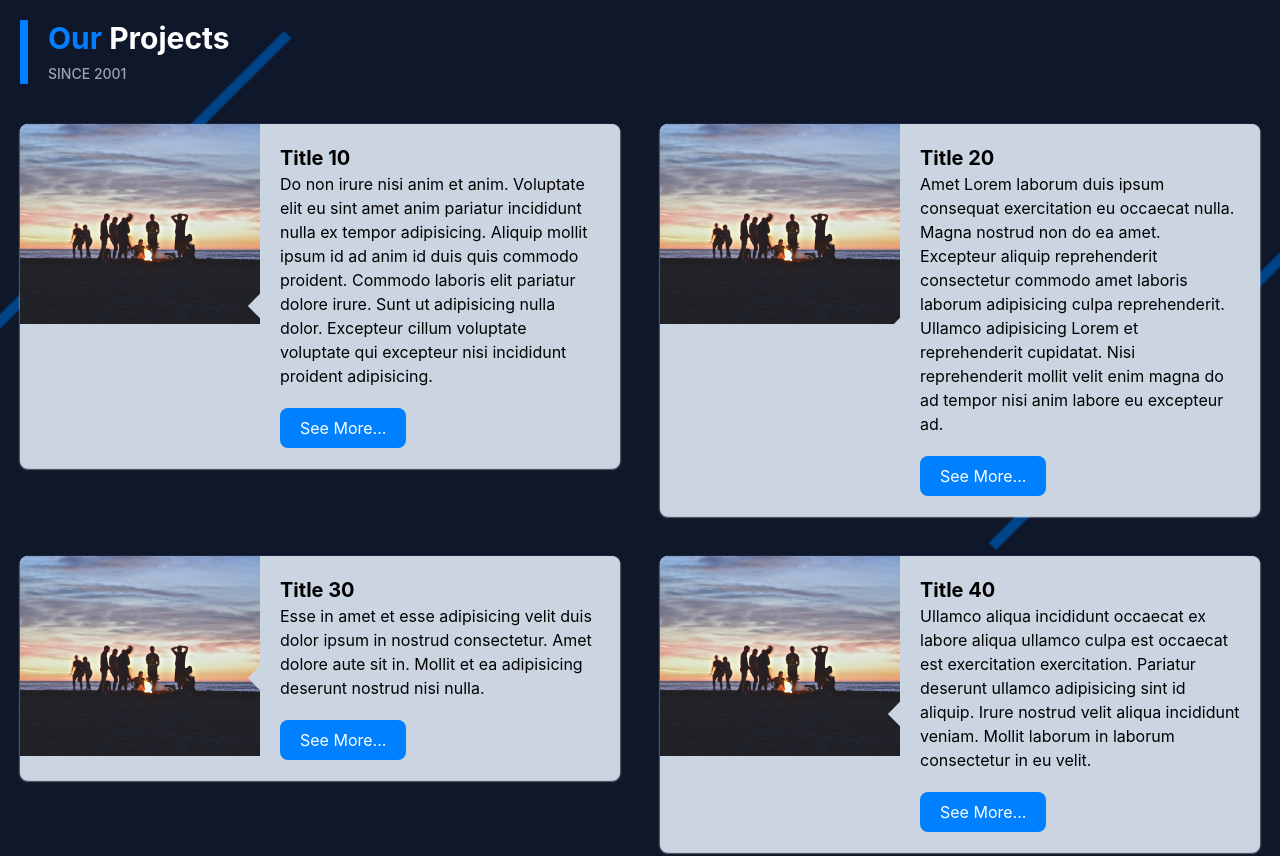
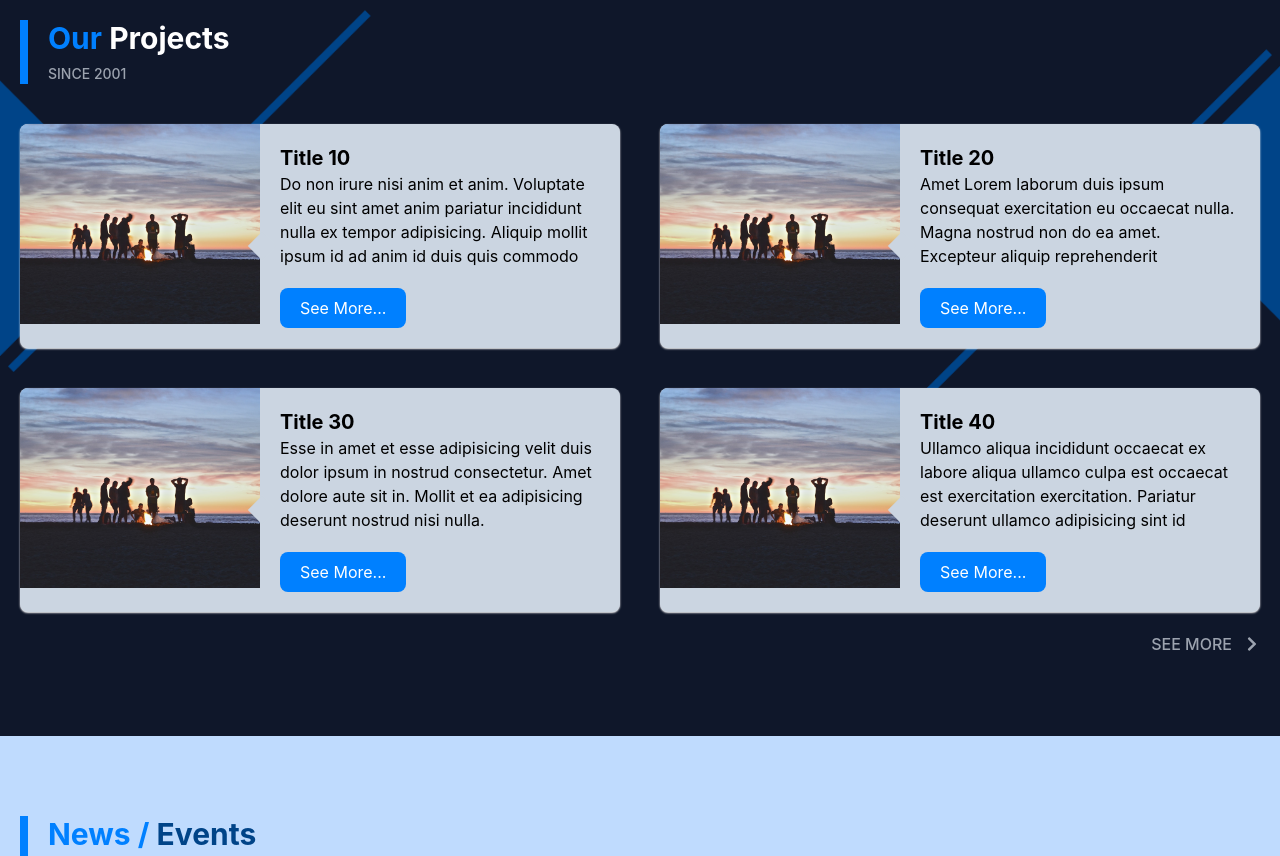
Before and after one commit to sandeshpaudel81/firebase-react, a React (Create React App) app: page / in a window 1280 px wide. Shown: the part 1240-2096 px from the top of the page. Built offline with nearby package versions, Linux system fonts and the light colour scheme; no server answers.

Commit message:
project component content

```diff
--- a/src/components/Project.jsx
+++ b/src/components/Project.jsx
@@ -6,13 +6,13 @@ const Project = (props) => {
     <div className='col-span-2 md:col-span-1'>
         <Link to="#">
         <div className='grid grid-cols-5 bg-slate-300 shadow-sm shadow-white hover:shadow-md hover:shadow-white hover:scale-[1.02] duration-500 rounded-lg overflow-hidden group'>
-            <div className='col-span-5 md:col-span-2'>
+            <div className='col-span-5 md:col-span-2 overflow-hidden'>
                 <img src={props.image} alt={props.content} className="w-full h-[250px] md:h-[200px] object-cover object-center"/>
             </div>
             <div className='col-span-5 md:col-span-3 relative p-5'>
                 <div className='w-5 h-5 rotate-45 bg-slate-300 absolute left-1/2 -top-2 md:top-1/2 md:-left-2'></div>
                 <h2 className='font-bold text-xl group-hover:text-primaryD'>{props.title}</h2>
-                <p>{props.content}</p>
+                <p className='h-24 overflow-hidden'>{props.content}</p>
                 <button className='bg-primary text-white px-5 py-2 rounded-lg mt-5 group-hover:bg-primaryDark'>See More...</button>
             </div>
         </div>
```
